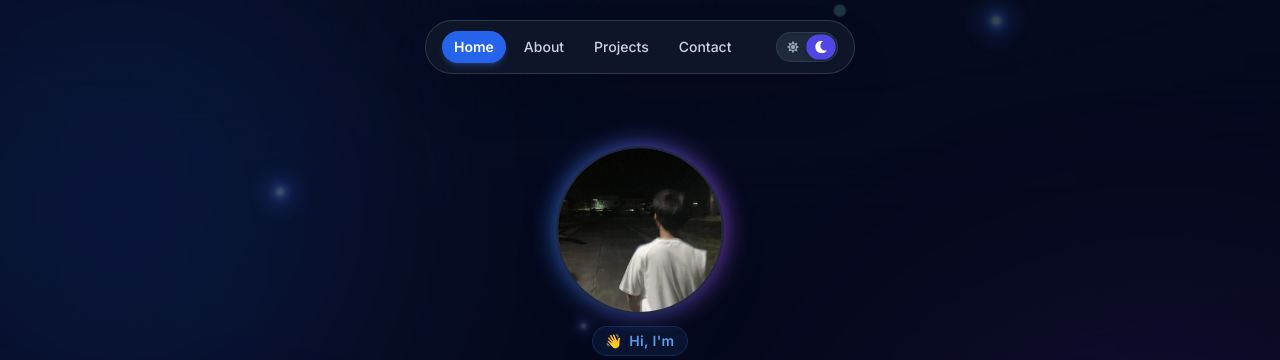
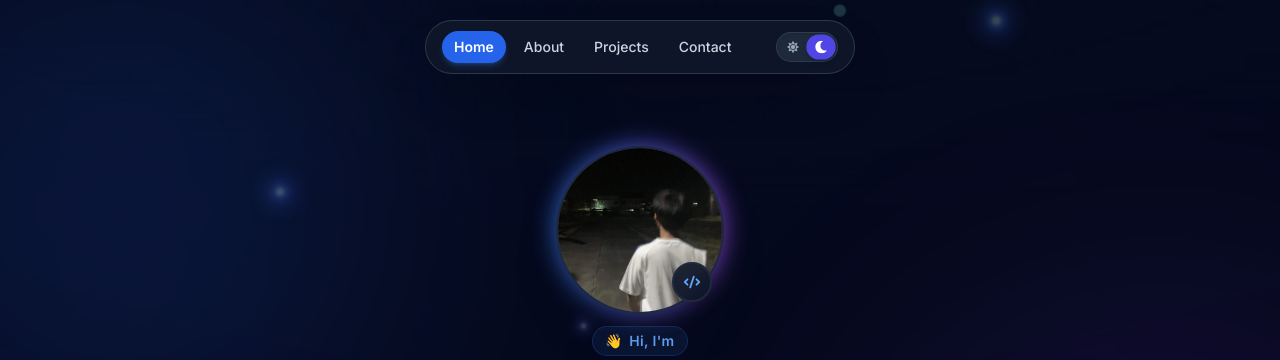
Before and after one commit to irfannn27/irfan-portofolio, a React (Vite) app: page / in a window 1280 px wide. Shown: the top 360 px of the page. Built offline with nearby package versions, Linux system fonts and the light colour scheme.

Commit message:
feat: add stylish developer code badge on profile photo

```diff
--- a/src/components/HeroSection.tsx
+++ b/src/components/HeroSection.tsx
@@ -1,5 +1,5 @@
 import { FaInstagram, FaGithub, FaLinkedin } from "react-icons/fa";
-import { HiArrowRight } from "react-icons/hi";
+import { HiArrowRight, HiCode } from "react-icons/hi";
 import React, { useRef, useEffect } from "react";
 import { Link } from "react-router-dom";
 import gsap from "gsap";
@@ -36,7 +36,7 @@ const HeroSection: React.FC = () => {
       ref={containerRef}
     >
       {/* Profile Avatar with glowing border */}
-      <div className="relative mb-4 group">
+      <div className="relative mb-4 group inline-block">
         <div className="absolute -inset-1 rounded-full bg-gradient-to-r from-blue-500 via-indigo-500 to-purple-500 opacity-60 dark:opacity-80 blur-md group-hover:opacity-100 transition duration-500"></div>
         <img
           ref={imgRef}
@@ -44,6 +44,14 @@ const HeroSection: React.FC = () => {
           alt="Irfan Putra Pratama"
           className="relative w-[130px] h-[130px] sm:w-[160px] sm:h-[160px] object-cover rounded-full border-2 border-white dark:border-slate-800 shadow-2xl"
         />
+
+        {/* Floating Developer </> Badge */}
+        <div
+          className="absolute bottom-1 right-1 sm:bottom-2 sm:right-2 z-10 flex items-center justify-center w-8 h-8 sm:w-10 sm:h-10 rounded-full bg-slate-900/90 text-blue-400 border-2 border-white dark:border-slate-800 shadow-lg backdrop-blur-sm transition-transform duration-300 hover:scale-110"
+          title="Developer • Code Artisan"
+        >
+          <HiCode className="text-base sm:text-lg" />
+        </div>
       </div>
 
       {/* Info */}
```
